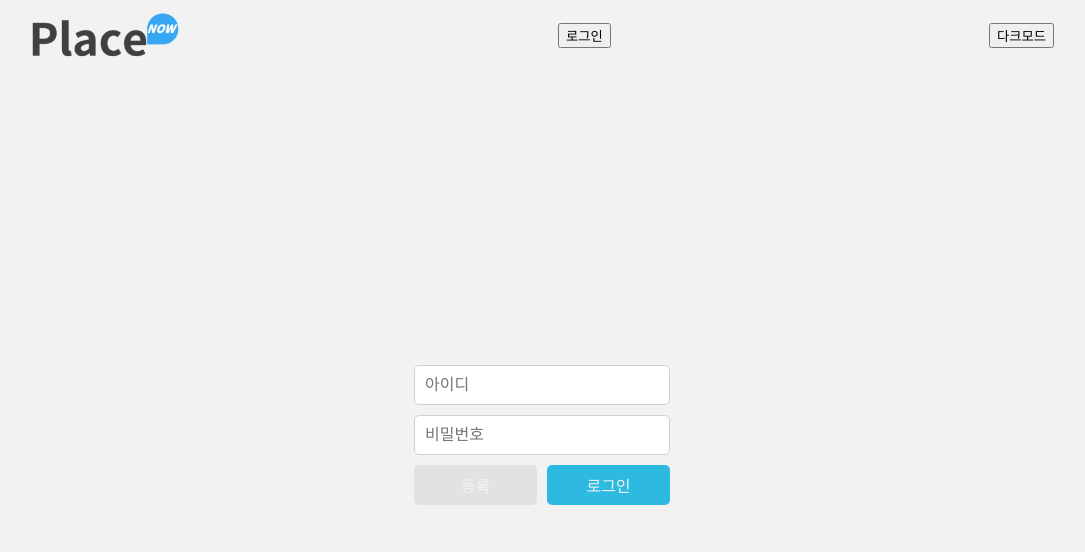
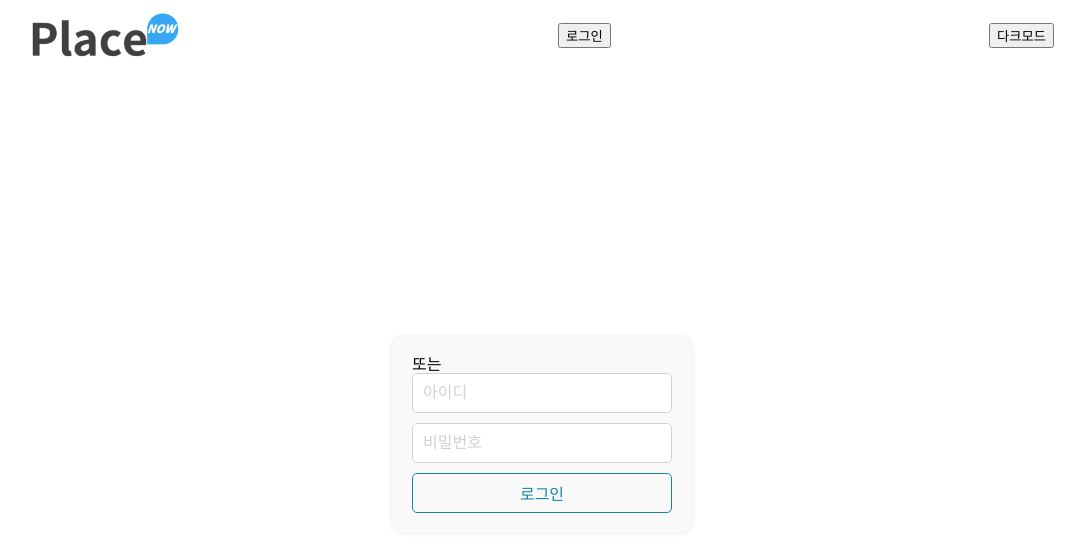
Before and after one commit to bamvwoo/place-now-serverless, a React (Vite) app: page /login in a window 1280 px wide. Shown: the top 552 px of the page, without its empty margins (98-1183 px from the left). Built offline with nearby package versions, Linux system fonts and the light colour scheme.

Commit message:
폼 수정

```diff
--- a/src/App.css
+++ b/src/App.css
@@ -2,9 +2,12 @@
     --global-header-height: 70px;
 
     --main-std-dark-bg-color: #333;
-	--main-std-light-bg-color: #f2f2f2;
-    /* --main-std-blue-color: #91d3ff; */
-    --main-std-blue-color: #2ebae0;
+	--main-std-light-bg-color: #fff;
+
+    --main-std-dark-font-color: #333;
+    --main-std-light-font-color: #fff;
+
+    --main-std-blue-color: #1585a4;
 }
 
 #root:has(#wrapper.dark-mode) {
--- a/src/components/Common/Form/FormButtonContainer.jsx
+++ b/src/components/Common/Form/FormButtonContainer.jsx
@@ -12,20 +12,29 @@ const RootContainer = styled.div`
     }
 
     button {
-        width: calc(50% - 5px);
+        flex: 1;
         height: 40px;
         border: none;
         font-size: 1rem;
         font-weight: 500;
         border-radius: 5px;
         cursor: pointer;
-        background-color: #e2e2e2;
-        color: #f2f2f2;
+        background-color: transparent;
+        transition: .1s ease-in-out;
 
         &[type="submit"] {
+            color: var(--main-std-blue-color);
+            border: 1px solid var(--main-std-blue-color);
+        }
+
+        &[type="submit"]:hover {
+            color: var(--main-std-light-font-color);
             background-color: var(--main-std-blue-color);
-            margin-left: 10px;
         }
+    }
+
+    button + button {
+        margin-left: 10px;
     }
 `;
 
--- a/src/components/Common/Form/FormContainer.jsx
+++ b/src/components/Common/Form/FormContainer.jsx
@@ -8,11 +8,15 @@ export default function FormContainer({ children, methods, onValid, onInvalid, w
             flex-direction: column;
             justify-content: space-between;
             align-items: center;
-            width: ${ wide ? "35vw" : "20vw"};
+            width: ${ wide ? "500px" : "300px"};
             height: auto;
             max-height: 60vh;
             margin: auto;
             overflow: hidden;
+            border-radius: 10px;
+            background-color: #f9f9f9;
+            box-shadow: 0 0 5px rgba(0, 0, 0, 0.1);
+            padding: 20px;
         }
 
         form > div {
@@ -22,10 +26,18 @@ export default function FormContainer({ children, methods, onValid, onInvalid, w
 
     const { handleSubmit } = methods;
 
+    const handleOnValid = (data) => {
+        onValid(data);
+    }
+
+    const handleOnInvalid = (errors) => {
+        onInvalid(errors);
+    }
+
     return (
         <FormProvider {...methods}>
             <RootContainer>
-                <form onSubmit={ handleSubmit(onValid, onInvalid) }>
+                <form onSubmit={ handleSubmit(handleOnValid, handleOnInvalid) }>
                     { children }
                 </form>
             </RootContainer>
--- a/src/components/Common/Form/FormInputContainer.jsx
+++ b/src/components/Common/Form/FormContentContainer.jsx
@@ -10,15 +10,29 @@ const RootContainer = styled.div`
         width: 100%;
     }
 
-    input[type=text], input[type=password], input[type=email], select {
+    input::placeholder {
+        color: #d2d2d2;
+    }
+
+    input:not([type^=hidden]):not([type^=checkbox]), select {
         width: 100%;
         height: 40px;
         padding: 0 10px;
+        font-weight: 400;
         border: 1px solid #d2d2d2;
         border-radius: 5px;
         background-color: #fff;
         margin-bottom: 10px;
         font-size: 1rem;
+        transition: .1s ease-in-out;
+    }
+
+    input:not([type^=hidden]):not([type^=checkbox]):focus, select:focus {
+        border: 1px solid var(--main-std-dark-bg-color);
+    }
+
+    input:not([type^=hidden]):not([type^=checkbox]).form-is-invalid, select.form-is-invalid {
+        border: 1px solid red;
     }
 
     h4 {
@@ -28,12 +42,10 @@ const RootContainer = styled.div`
     }
 `;
 
-export default function FormInputContainer({ children }) {
+export default function FormContentContainer({ children }) {
     return (
         <RootContainer>
-            <div>
-                { children }
-            </div>
+            { children }
         </RootContainer>
     );
 }
--- /dev/null
+++ b/src/components/Common/Form/FormInput.jsx
@@ -0,0 +1,30 @@
+import { useFormContext } from "react-hook-form";
+import styled from "styled-components";
+
+const InvalidText = styled.p`
+    font-size: 0.8rem;
+    color: red;
+    margin-bottom: 5px;
+`;
+
+export default function FormInput({ type, name, required, placeholder }) {
+    const { register, formState: { errors } } = useFormContext();
+
+    return (
+        <>
+            { errors[name] && <InvalidText>{ errors[name].message }</InvalidText> }
+            <div>
+                <input
+                    type={ type }
+                    placeholder={ placeholder }
+                    {
+                        ...register(name, {
+                            required: required
+                        })
+                    }
+                    className={ errors[name] ? "form-is-invalid" : "" }
+                    />
+            </div>
+        </>
+    )
+}
--- a/src/components/Header.jsx
+++ b/src/components/Header.jsx
@@ -6,7 +6,7 @@ import { useNavigate } from "react-router-dom";
 
 export default function Header() {
     const [ mode, setMode ] = useState(localStorage.getItem('mode') || 'light-mode');
-    const { user, login, logout } = useAuth();
+    const { user, logout, isAdmin } = useAuth();
     const logo = mode === 'dark-mode' ? logoLight : logoDark;
 
     const navigate = useNavigate();
@@ -34,6 +34,12 @@ export default function Header() {
                     <button onClick={ () => navigate('/login') }>로그인</button>
                 )
             }
+
+            {
+                user && isAdmin && (
+                    <button onClick={ () => navigate('/admin') }>관리자</button>
+                )
+            }
             <button onClick={ toggleMode }>{ mode === 'light-mode' ? '다크모드' : '라이트모드' }</button>
         </header>
     )
--- a/src/context/AuthContext.jsx
+++ b/src/context/AuthContext.jsx
@@ -46,14 +46,16 @@ export function AuthProvider({ children }) {
     });
   }, [token]);
 
-  const login = (userId, password) => {
-    axios.post('/api/login', { userId, password })
+  const login = async (userId, password) => {
+    return axios.post('/api/login', { userId, password })
       .then(response => {
         const user = response.data.user;
         setUser(user);
-        setIsAdmin(user.role === 'admin');
+        setIsAdmin(user.role === 'administrator');
         setToken(response.data.token);
         localStorage.setItem('token', response.data.token);
+
+        return user;
       })
       .catch(error => {
         throw error;
--- a/src/pages/Login.jsx
+++ b/src/pages/Login.jsx
@@ -2,31 +2,30 @@ import { useForm } from "react-hook-form";
 import { useNavigate } from "react-router-dom";
 import { useAuth } from "../context/AuthContext";
 import FormContainer from "../components/Common/Form/FormContainer";
-import FormInputContainer from "../components/Common/Form/FormInputContainer";
+import FormContentContainer from "../components/Common/Form/FormContentContainer";
 import FormButtonContainer from "../components/Common/Form/FormButtonContainer";
+import { useState } from "react";
+import FormInput from "../components/Common/Form/FormInput";
 
 export default function Login() {
-    const methods = useForm();
-    const { register, getValues, setValue, formState: { errors } } = methods;
+    const methods = useForm({ reValidateMode: "onBlur" });
+    const { getValues } = methods;
+
     const navigate = useNavigate();
     const { login } = useAuth();
 
-    const handleLogin = async () => {
-        setValue("isCorrect", "");
+    const [ isCorrect, setIsCorrect ] = useState(null);
 
+    const onValid = async (data) => {
         const { userId, password } = getValues();
-        try {
-            await login(userId, password);
-            setValue("isCorrect", "true");
-            return true;
-        } catch(error) {
-            setValue("isCorrect", "false");
-            return false;
-        }
-    };
 
-    const onValid = (data) => {
-        navigate(-1);
+        login(userId, password)
+            .then((result) => {
+                navigate(-1);
+            })
+            .catch((error) => {
+                setIsCorrect(false);
+            });
     };
 
     const onInvalid = (errors) => {
@@ -34,43 +33,16 @@ export default function Login() {
 
     return (
         <FormContainer methods={ methods } onValid={ onValid } onInvalid={ onInvalid }>
-            <FormInputContainer>
-                <input type="text"
-                    placeholder="아이디"
-                    {
-                        ...register("userId", {
-                            required: "아이디를 입력해주세요"
-                        })
-                    }
-                />
-                { errors.userId && <span>{ errors.userId.message }</span> }
+            <FormContentContainer>
+                <p>또는</p>
 
-                <input type="password"
-                    placeholder="비밀번호"
-                    {
-                        ...register("password", {
-                            required: "비밀번호를 입력해주세요"
-                        })
-                    }
-                />
-                { errors.password && <span>{ errors.password.message }</span> }
+                { isCorrect !== null && !isCorrect && <span>아이디와 비밀번호를 확인해주세요</span> }
 
-                <input type="hidden"
-                    {
-                        ...register("isCorrect", {
-                            required: "아이디와 비밀번호를 확인해주세요",
-                            validate: async () => {
-                                const isValid = await handleLogin();
-                                return isValid || "아이디와 비밀번호를 확인해주세요";
-                            }
-                        })
-                    }
-                />
-                { errors.isCorrect && <span>{ errors.isCorrect.message }</span> }
-            </FormInputContainer>
+                <FormInput type="text" name="userId" required="아이디를 입력해주세요" placeholder="아이디" />
+                <FormInput type="password" name="password" required="비밀번호를 입력해주세요" placeholder="비밀번호" />
+            </FormContentContainer>
 
             <FormButtonContainer>
-                <button type="button" onClick={ () => navigate('/signup') }>등록</button>
                 <button type="submit">로그인</button>
             </FormButtonContainer>
         </FormContainer>
--- a/src/pages/Registration.jsx
+++ b/src/pages/Registration.jsx
@@ -6,7 +6,7 @@ import { axiosInstance } from "../context/AuthContext";
 import ResultContent from "../components/Common/ResultContent";
 import { useNavigate } from "react-router-dom";
 import FormContainer from "../components/Common/Form/FormContainer";
-import FormInputContainer from "../components/Common/Form/FormInputContainer";
+import FormContentContainer from "../components/Common/Form/FormContentContainer";
 import FormButtonContainer from "../components/Common/Form/FormButtonContainer";
 
 export default function Registration() {
@@ -53,7 +53,7 @@ export default function Registration() {
 
     return (
         <FormContainer methods={ methods } onValid={ onValid } onInvalid={ onInvalid } wide={ true }>
-            <FormInputContainer>
+            <FormContentContainer>
                 {
                     step === 0 && (
                         <>
@@ -126,7 +126,7 @@ export default function Registration() {
                         />
                     )
                 }
-            </FormInputContainer>
+            </FormContentContainer>
 
             <FormButtonContainer>
                 {
```
